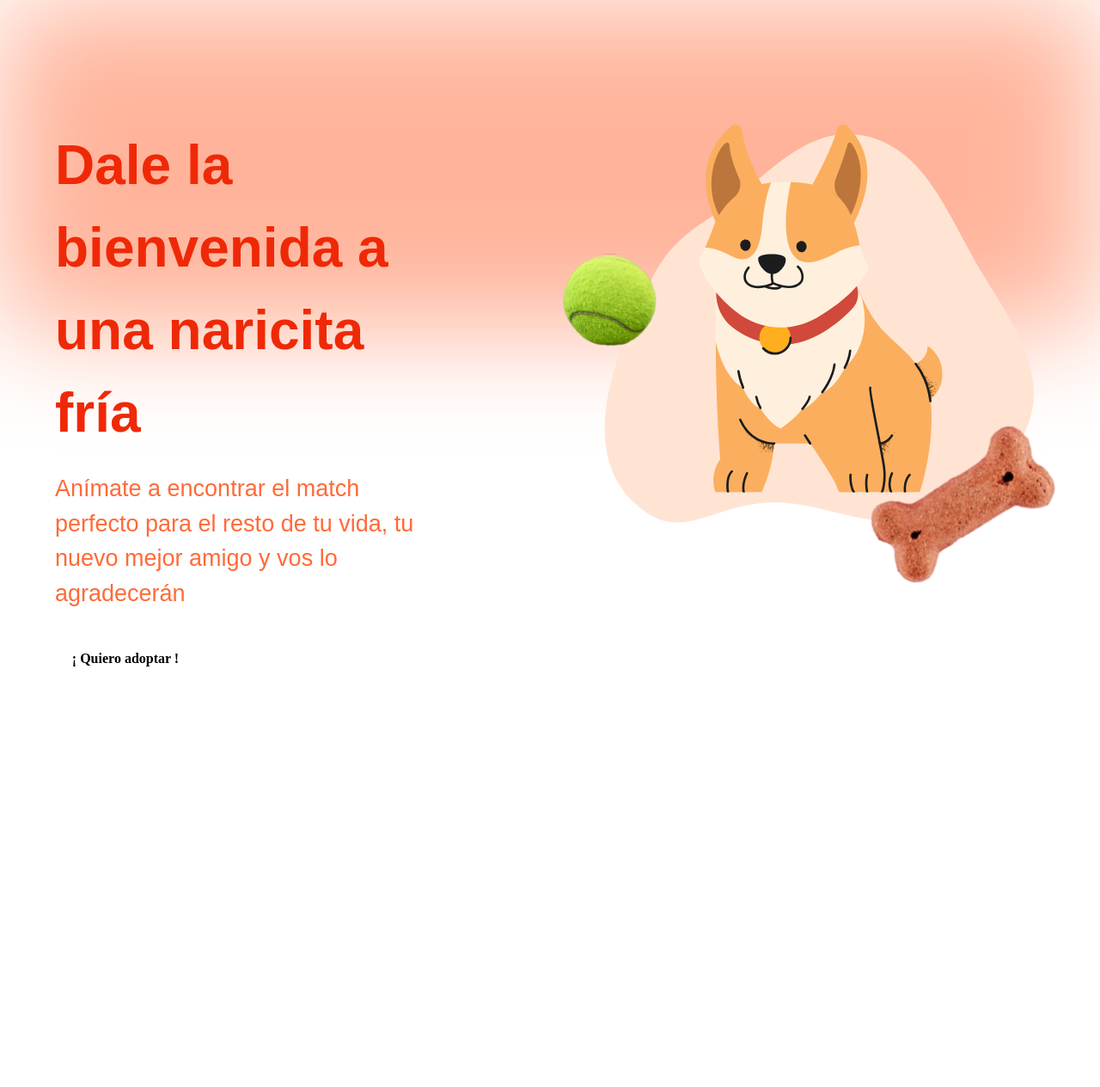
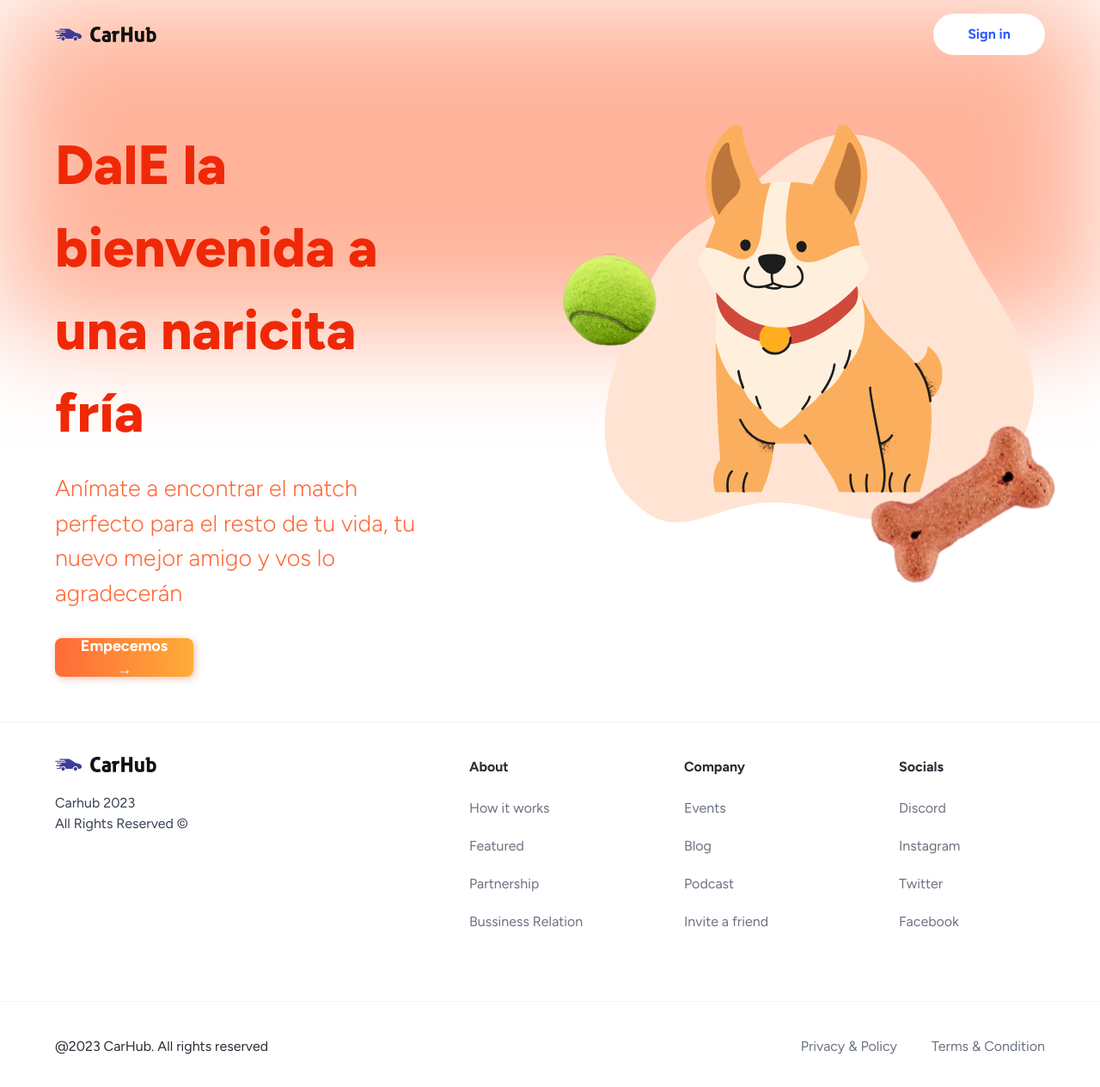
Before and after one commit to elmergustavo/hackfest-2023, a Next.js app: page / in a window 1280 px wide. Shown: the top 1264 px of the page at 86% size. Before the commit the page ends 822 px from the top, so only its background shows below. Built offline with nearby package versions, Linux system fonts and the light colour scheme.

Commit message:
temp components

```diff
--- /dev/null
+++ b/app/components/Footer.tsx
@@ -0,0 +1,53 @@
+import Image from "next/image";
+import Link from "next/link";
+
+// import { footerLinks } from "@constants";
+import { footerLinks } from "@/constants";
+
+const Footer = () => (
+  <footer className='flex flex-col text-black-100  mt-5 border-t border-gray-100 hidden md:block'>
+    <div className='flex max-md:flex-col flex-wrap justify-between gap-5 sm:px-16 px-6 py-10'>
+      <div className='flex flex-col justify-start items-start gap-6'>
+        <Image src='/logo.svg' alt='logo' width={118} height={18} className='object-contain' />
+        <p className='text-base text-gray-700'>
+          Carhub 2023 <br />
+          All Rights Reserved &copy;
+        </p>
+      </div>
+
+      <div className="footer__links">
+        {footerLinks.map((item) => (
+          <div key={item.title} className="footer__link">
+            <h3 className="font-bold">{item.title}</h3>
+            <div className="flex flex-col gap-5">
+              {item.links.map((link) => (
+                <Link
+                  key={link.title}
+                  href={link.url}
+                  className="text-gray-500"
+                >
+                  {link.title}
+                </Link>
+              ))}
+            </div>
+          </div>
+        ))}
+      </div>
+    </div>
+
+    <div className='flex justify-between items-center flex-wrap mt-10 border-t border-gray-100 sm:px-16 px-6 py-10'>
+      <p>@2023 CarHub. All rights reserved</p>
+
+      <div className="footer__copyrights-link">
+        <Link href="/" className="text-gray-500">
+          Privacy & Policy
+        </Link>
+        <Link href="/" className="text-gray-500">
+          Terms & Condition
+        </Link>
+      </div>
+    </div>
+  </footer>
+);
+
+export default Footer;
--- a/app/components/Hero.tsx
+++ b/app/components/Hero.tsx
@@ -19,7 +19,7 @@
     <div className="hero">
       <div className="flex-1 pt-36 padding-x">
         <h1 className="hero__title text-primary-200">
-          Dale la bienvenida a una naricita fría
+          DalE la bienvenida a una naricita fría
         </h1>
 
         <p className="hero__subtitle">
@@ -28,13 +28,13 @@
         </p>
 
         <Button
-            {...{
-              text: "¡ Quiero adoptar !",
-              image: "",
-              colorOfButton: "black",
-              classes: "px-[16px] py-[14px] w-[164px] h-[48px] my-[32px]",
-            }}
-          />
+          {...{
+            text: "Empecemos →",
+            image: "",
+            colorOfButton: "orange",
+            classes: "px-[20px] py-[16px] w-[161px] h-[45px] my-[32px]",
+          }}
+        />
       </div>
       <div className="hero__image-container">
         <div className="hero__image">
--- /dev/null
+++ b/app/components/Navbar.tsx
@@ -0,0 +1,28 @@
+import Link from "next/link";
+import Image from "next/image";
+
+import CustomButton from "./CustomButton";
+
+const NavBar = () => (
+  <header className='w-full  absolute z-10 hidden md:block'>
+    <nav className='max-w-[1440px] mx-auto flex justify-between items-center sm:px-16 px-6 py-4 bg-transparent'>
+      <Link href='/' className='flex justify-center items-center'>
+        <Image
+          src='/logo.svg'
+          alt='logo'
+          width={118}
+          height={18}
+          className='object-contain'
+        />
+      </Link>
+
+      <CustomButton
+        title='Sign in'
+        btnType='button'
+        containerStyles='text-primary-blue rounded-full bg-white min-w-[130px]'
+      />
+    </nav>
+  </header>
+);
+
+export default NavBar;
--- a/app/css/buttons.css
+++ b/app/css/buttons.css
@@ -1,4 +1,4 @@
-/* .orange {
+.orange {
     background: radial-gradient(100% 1280.05% at 0% 0%, #FF6A38 0%, #FFAC38 100%);
     box-shadow: 2px 2px 8px rgba(204, 100, 65, 0.4);
     border-radius: 8px;
@@ -10,4 +10,4 @@
     background: #3A3042;
     color: #FFFFFF;
     font-size: 16px;
-} */
+}
--- a/app/layout.tsx
+++ b/app/layout.tsx
@@ -1,23 +1,29 @@
-import './css/globals.css'
-import './css/tags.css'
-import './css/buttons.css'
-import { Inter } from 'next/font/google'
+import "./css/globals.css";
+import "./css/tags.css";
+import "./css/buttons.css";
+import { Figtree } from "next/font/google";
+import NavBar from "./components/Navbar";
+import Footer from "./components/Footer";
 
-const inter = Inter({ subsets: ['latin'] })
+const font = Figtree({ subsets: ["latin"] });
 
 export const metadata = {
-  title: 'Colitas',
-  description: 'Adopta tu mascota, con nosotros en colitas',
-}
+  title: "Colitas",
+  description: "Adopta tu mascota, con nosotros en colitas",
+};
 
 export default function RootLayout({
   children,
 }: {
-  children: React.ReactNode
+  children: React.ReactNode;
 }) {
   return (
     <html lang="es">
-      <body className={inter.className}>{children}</body>
+      <body className={font.className}>
+        <NavBar />
+        {children}
+        <Footer />
+      </body>
     </html>
-  )
+  );
 }
--- /dev/null
+++ b/constants/index.ts
@@ -0,0 +1,66 @@
+export const manufacturers = [
+    { id: 1, name: 'Chihuahua' },
+    { id: 2, name: 'Pomerania' },
+    { id: 3, name: 'Beagle' },
+    { id: 4, name: 'Caniche' },
+    { id: 5, name: 'Border Collie' },
+    { id: 6, name: 'Boxer' },
+  ];
+
+  export const yearsOfProduction = [
+    { title: "Year", value: "" },
+    { title: "2015", value: "2015" },
+    { title: "2016", value: "2016" },
+    { title: "2017", value: "2017" },
+    { title: "2018", value: "2018" },
+    { title: "2019", value: "2019" },
+    { title: "2020", value: "2020" },
+    { title: "2021", value: "2021" },
+    { title: "2022", value: "2022" },
+    { title: "2023", value: "2023" },
+  ];
+
+  export const fuels = [
+    {
+      title: "Fuel",
+      value: "",
+    },
+    {
+      title: "Gas",
+      value: "Gas",
+    },
+    {
+      title: "Electricity",
+      value: "Electricity",
+    },
+  ];
+
+  export const footerLinks = [
+    {
+      title: "About",
+      links: [
+        { title: "How it works", url: "/" },
+        { title: "Featured", url: "/" },
+        { title: "Partnership", url: "/" },
+        { title: "Bussiness Relation", url: "/" },
+      ],
+    },
+    {
+      title: "Company",
+      links: [
+        { title: "Events", url: "/" },
+        { title: "Blog", url: "/" },
+        { title: "Podcast", url: "/" },
+        { title: "Invite a friend", url: "/" },
+      ],
+    },
+    {
+      title: "Socials",
+      links: [
+        { title: "Discord", url: "/" },
+        { title: "Instagram", url: "/" },
+        { title: "Twitter", url: "/" },
+        { title: "Facebook", url: "/" },
+      ],
+    },
+  ];
--- a/package.json
+++ b/package.json
@@ -9,6 +9,7 @@
     "lint": "next lint"
   },
   "dependencies": {
+    "@headlessui/react": "^1.7.7",
     "@types/node": "20.2.6",
     "@types/react": "18.2.9",
     "@types/react-dom": "18.2.4",
```
Also changed, not shown: 1 other file (tests, documents, lock files or other folders).
